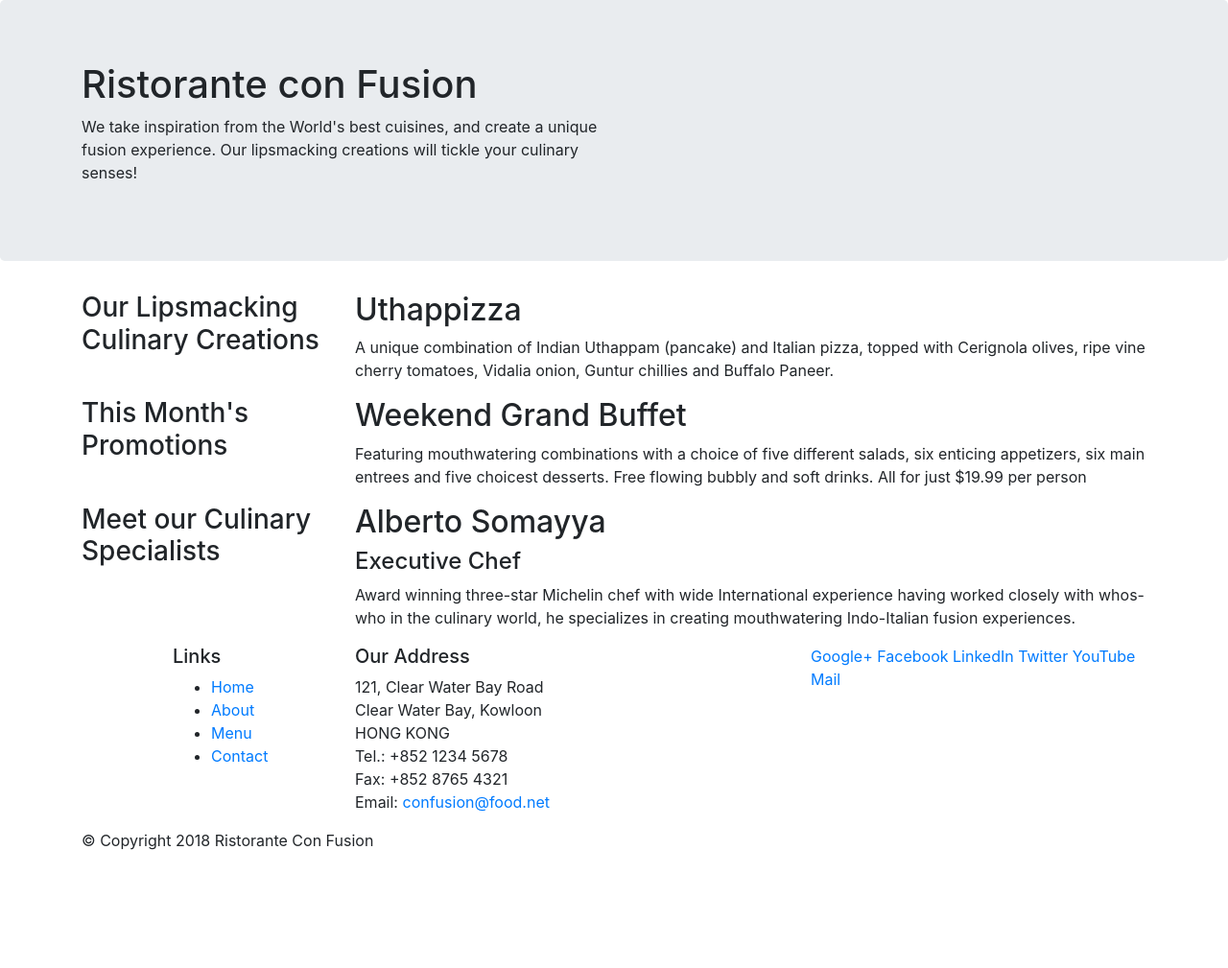
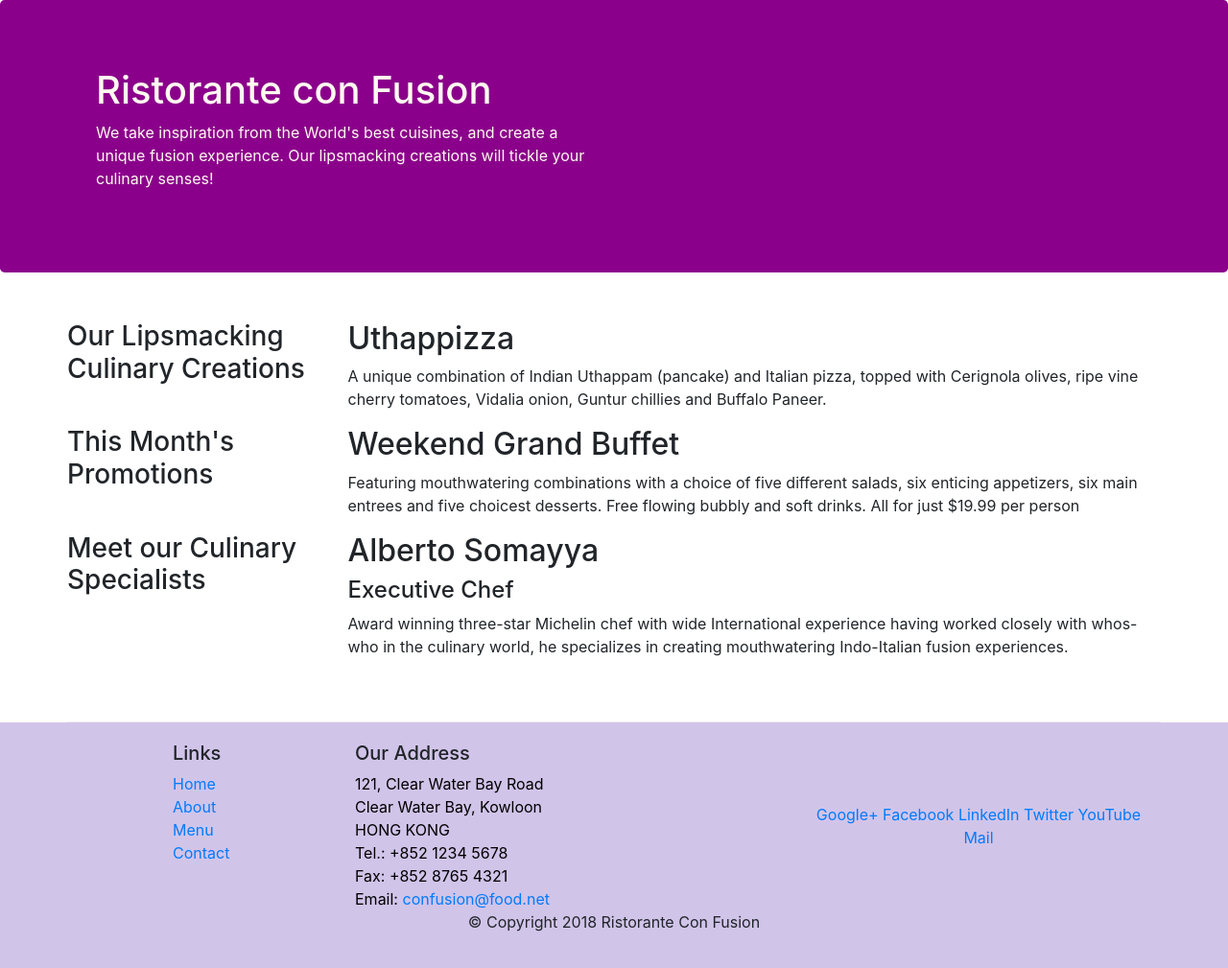
Before and after one commit to SaadKhan26/bootstrapProject, a website: page index.html in a window 1280 px wide. Shown: the whole page at 96% size. Before the commit the page ends 904 px from the top, so only its background shows below. Drawn offline with nearby package versions, Linux system fonts and the light colour scheme.

Commit message:
bootstrap grid part 2

```diff
--- /dev/null
+++ b/css/styles.css
@@ -0,0 +1,30 @@
+.row-header{
+    margin: 0px auto;
+    padding: 0px auto;
+}
+
+.row-content{
+    margin: 0px auto;
+    padding: 50px 0px 50px 0px;
+    border-bottom: 1px ridge;
+    min-height: 400px;
+}
+
+.footer{
+    background-color: #d1c4e9;
+    margin: 0px auto;
+    padding: 20px 0px 20px 0px;
+}
+
+.jumbotron{
+    padding: 70px 30px 70px 30px;
+    margin: 0px auto;
+    background-color: darkmagenta;
+    color: floralwhite;
+}
+
+.address{
+    font: 80%;
+    margin: 0px;
+    color: black;
+}
--- a/index.html
+++ b/index.html
@@ -8,6 +8,7 @@
     <meta http-equiv = "x-ua-compatible" content = "ie-edge">
     <!--Bootstrap-->
     <link rel = "stylesheet" href = "node_modules/bootstrap/dist/css/bootstrap.min.css">
+    <link rel = "stylesheet" href = "css/styles.css">
     <title>Ristorante Con Fusion</title>
 </head>
 
@@ -15,7 +16,7 @@
 
     <header class = "jumbotron">
         <div class = "container">
-            <div class = "row">
+            <div class = "row row-header">
                 <div class = "col-12 col-sm-6">
                     <h1>Ristorante con Fusion</h1>
                     <p>We take inspiration from the World's best cuisines, and create a unique fusion experience. Our lipsmacking creations will tickle your culinary senses!</p>
@@ -26,7 +27,7 @@
         </div>
     </header>
 
-    <div class = "container">
+    <div class = "container row-content align-items-center">
         <div class = "row">
             <div class = "col-12 col-sm-4 col-md-3">
                 <h3>Our Lipsmacking Culinary Creations</h3>
@@ -60,12 +61,12 @@
         </div>
     </div>
 
-    <footer>
+    <footer class = "footer">
         <div class = "container">
             <div class = "row">
                 <div class = "col-4 offset-1 col-sm-2">
                     <h5>Links</h5>
-                    <ul>
+                    <ul class = "list-unstyled">
                         <li><a href="#">Home</a></li>
                         <li><a href="#">About</a></li>
                         <li><a href="#">Menu</a></li>
@@ -74,7 +75,7 @@
                 </div>
                 <div class = "col-7 col-sm-5">
                     <h5>Our Address</h5>
-                    <address>
+                    <address class = "address">
 		              121, Clear Water Bay Road<br>
 		              Clear Water Bay, Kowloon<br>
 		              HONG KONG<br>
@@ -83,8 +84,8 @@
 		              Email: <a href="mailto:confusion@food.net">confusion@food.net</a>
 		           </address>
                 </div>
-                <div class = "col-12 col-sm-4">
-                    <div>
+                <div class = "col-12 col-sm-4 align-self-center">
+                    <div class = "text-center">
                         <a href="http://google.com/+">Google+</a>
                         <a href="http://www.facebook.com/profile.php?id=">Facebook</a>
                         <a href="http://www.linkedin.com/in/">LinkedIn</a>
@@ -94,7 +95,7 @@
                     </div>
                 </div>
            </div>
-           <div class = "row">
+           <div class = "row justify-content-center">
                 <div class = "col-auto">
                     <p>© Copyright 2018 Ristorante Con Fusion</p>
                 </div>
```
